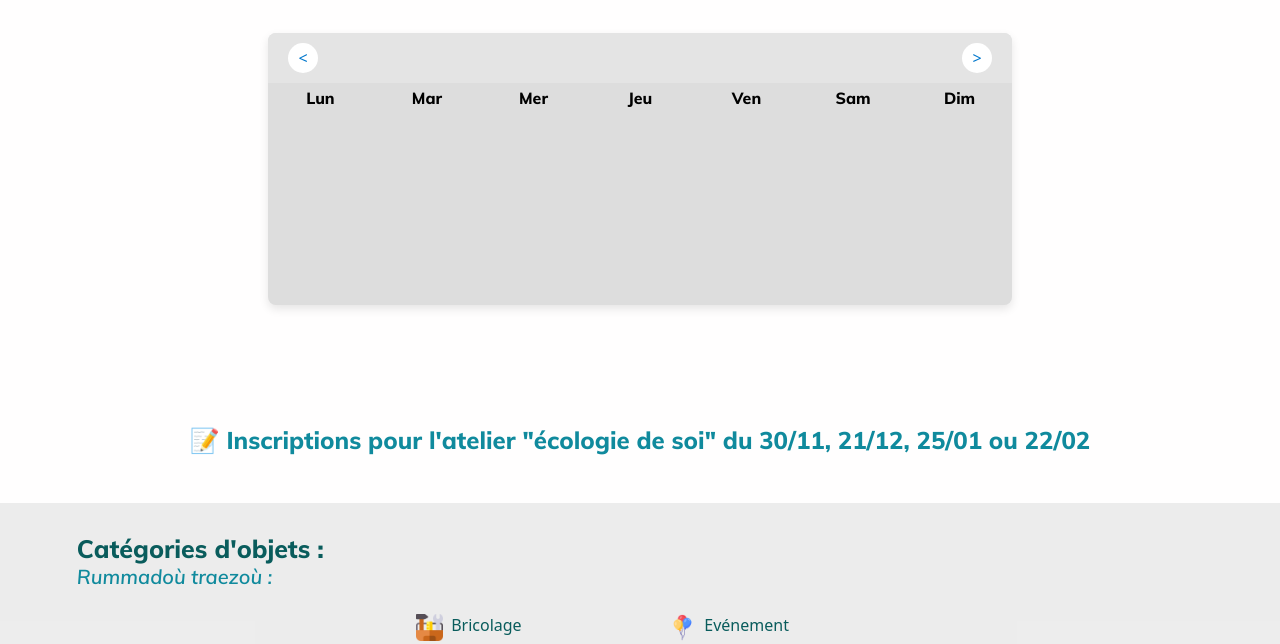
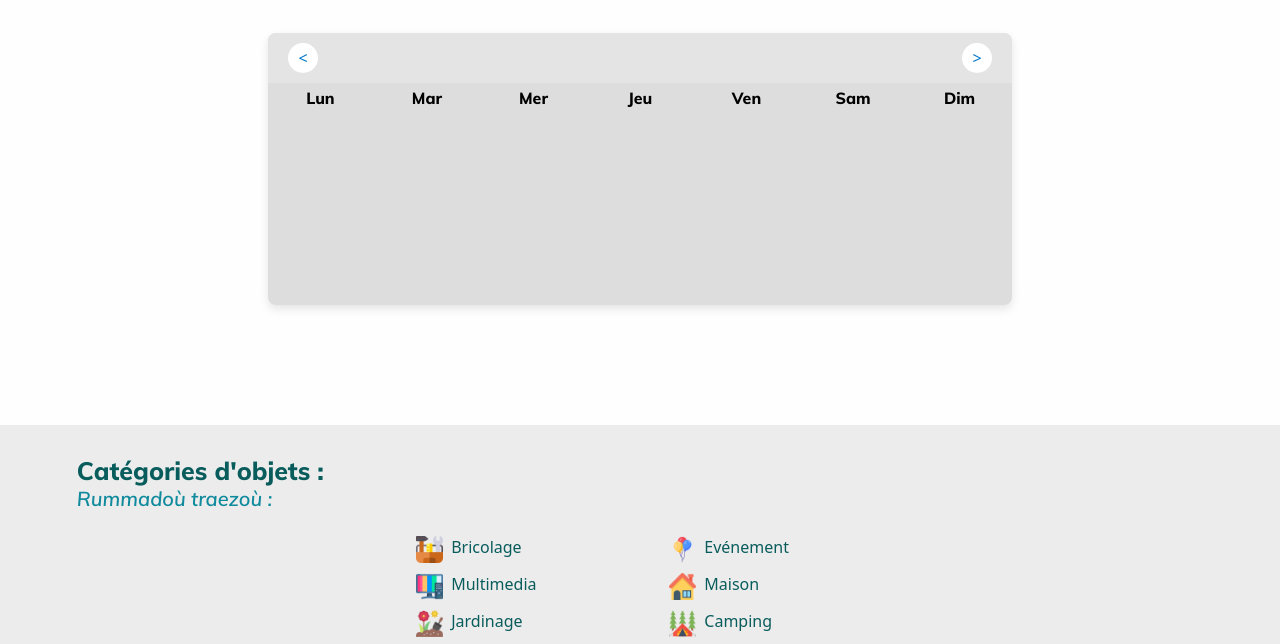
Before and after one commit to ObjethequeBretagne/site, an Astro site: page /agenda in a window 1280 px wide. Shown: the part 142-786 px from the top of the page. Built offline with nearby package versions, Linux system fonts and the light colour scheme; Astro itself is replaced by a stand-in of ours; a web font is replaced by a local one.

Commit message:
fin eco de soi

```diff
--- a/src/pages/agenda.astro
+++ b/src/pages/agenda.astro
@@ -15,9 +15,6 @@ import Lastevent from "../components/lastevent.astro";
         alt="programme décembre 2024"
       />
     </section>
-    <div style="display: flex; justify-content:center;">
-      <a class="soulignementOrange2 lienInscription" href="https://calendly.com/marylinebazin/atelier-ecologie-de-soi?back=1&month=2024-11"> 📝 Inscriptions pour l'atelier "écologie de soi" du 30/11, 21/12, 25/01 ou 22/02</a>
-    </div>
    </main>
 </Layout>
 <style>
```
